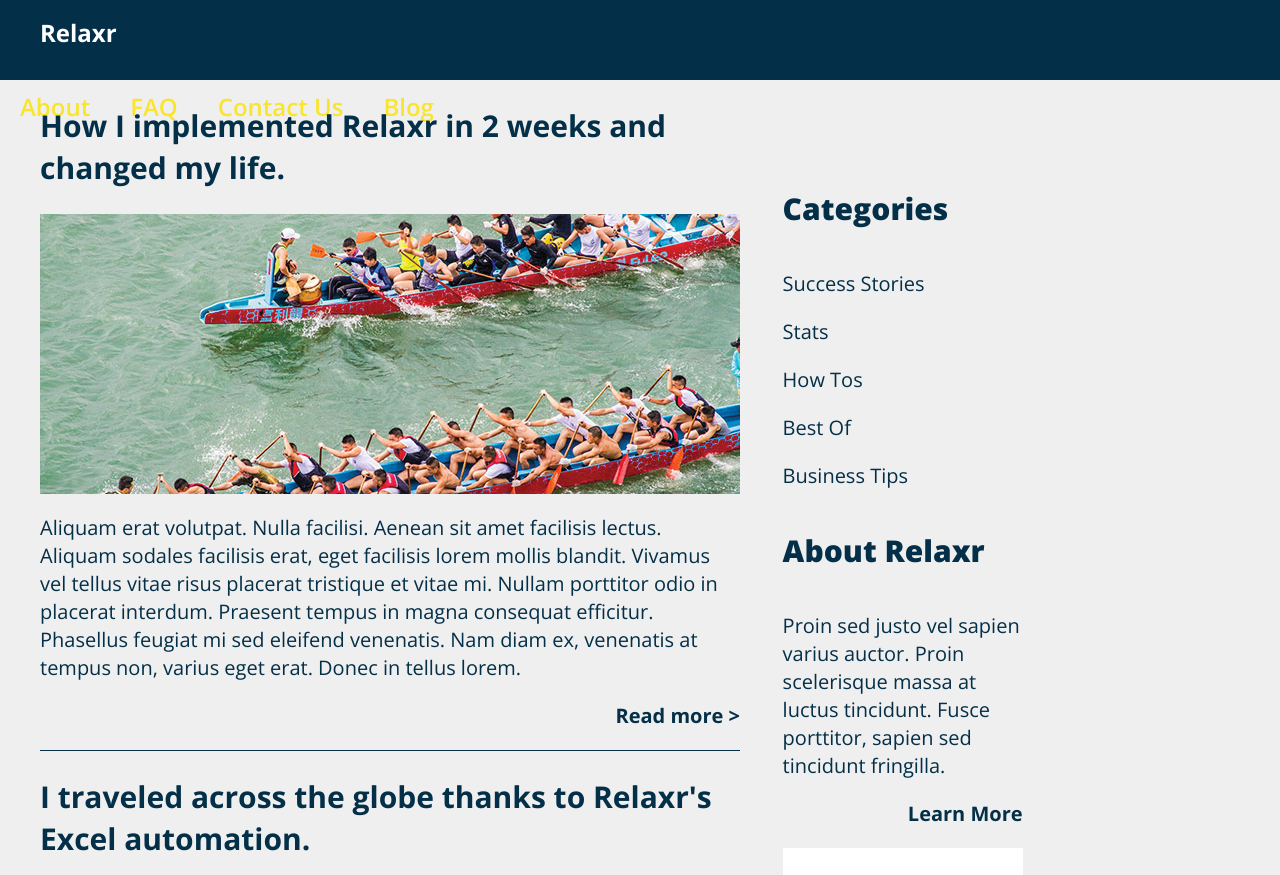
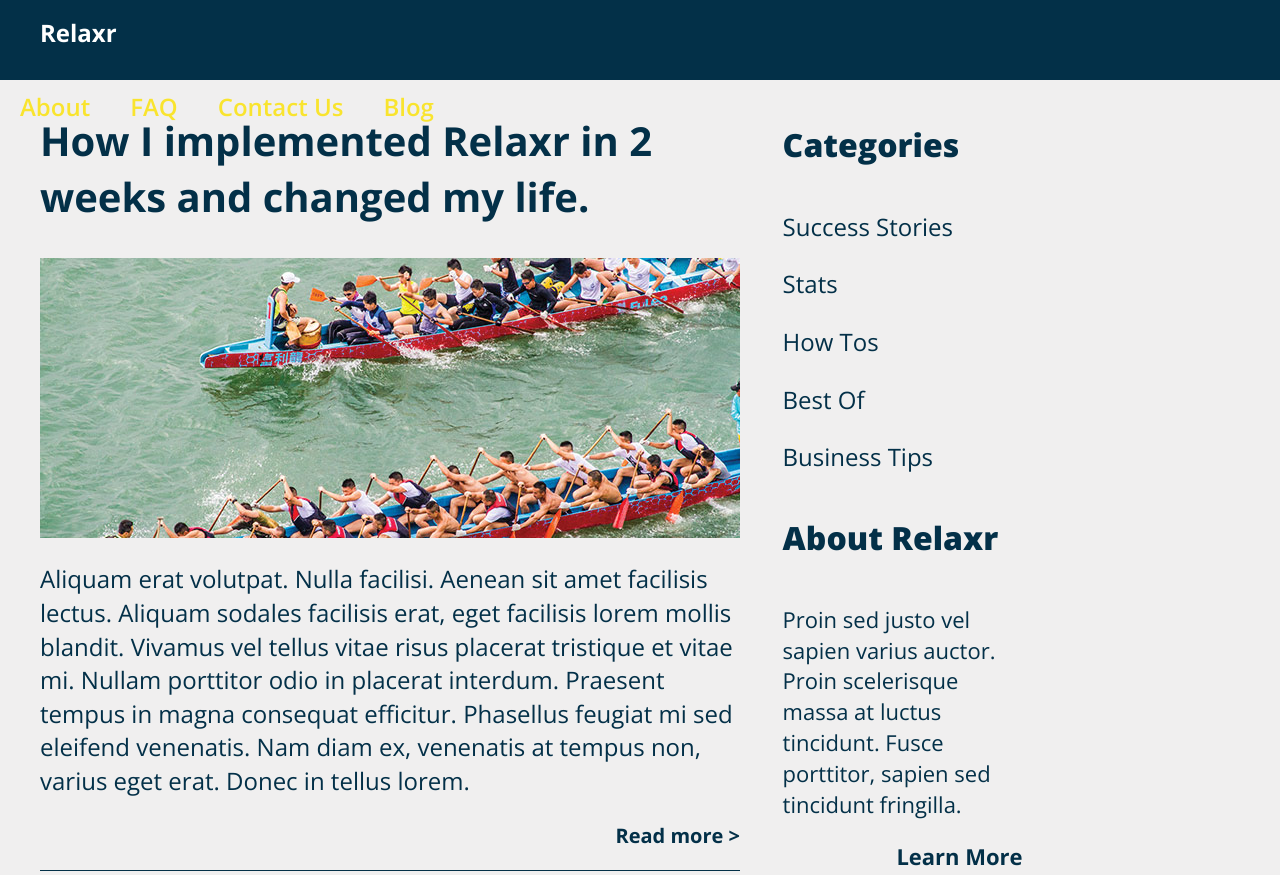
Before and after one commit to Kassinfwe/homework-landingpage-2, a plain HTML site: page index.html in a window 1280 px wide. Shown: the top 875 px of the page. Drawn offline with nearby package versions, Linux system fonts and the light colour scheme.

Commit message:
Vertical-Align: Top
Used vertical-align: top to make the two columns even, not the second
one pushed down at all.

```diff
--- a/2style.css
+++ b/2style.css
@@ -143,7 +143,8 @@ nav p {
   width: 70rem;
   font-size: 0;
   margin-right: 2rem;
-  margin-bottom: 4rem;
+  margin-bottom: 5rem;
+  vertical-align: top;
 }
 
 img {
@@ -151,13 +152,13 @@ img {
 }
 
 h2 {
-  font-size: 3rem;
+  font-size: 4rem;
   font-weight: 700;
 }
 
 p {
   font-weight: 300;
-  font-size: 2rem;
+  font-size: 2.4rem;
 }
 
 h3 {
@@ -178,6 +179,12 @@ h3 {
   font-size: 0;
   color: #033048;
   margin-left: 2rem;
+  vertical-align: top;
+}
+
+#right p {
+  font-size: 2.4rem;
+  font-weight: 300;
 }
 
 /* There is an odd chunk of empty space above "Categories",
@@ -188,8 +195,17 @@ at all - so where is it coming from?! Google stays silent on this.*/
 
 h4 {
   font-weight: 800;
-  font-size: 3rem;
+  font-size: 3.2rem;
   color: 033048;
+}
+
+#about p {
+  font-size: 2.2rem;
+  font-weight: 300;
+}
+
+#about h3 {
+  font-size: 2.2rem;
 }
 
 #cta-div {
```
